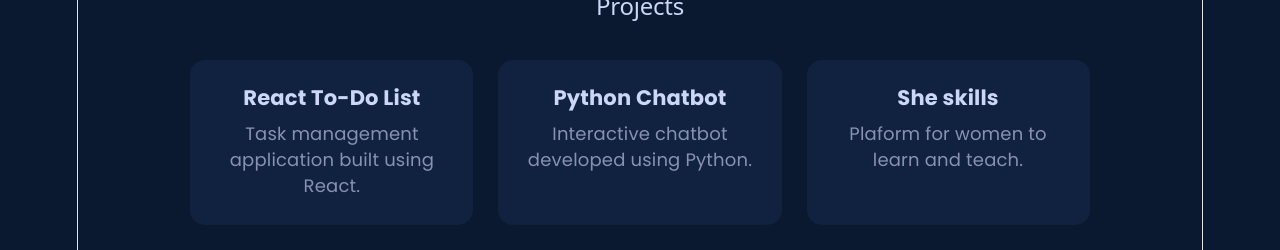
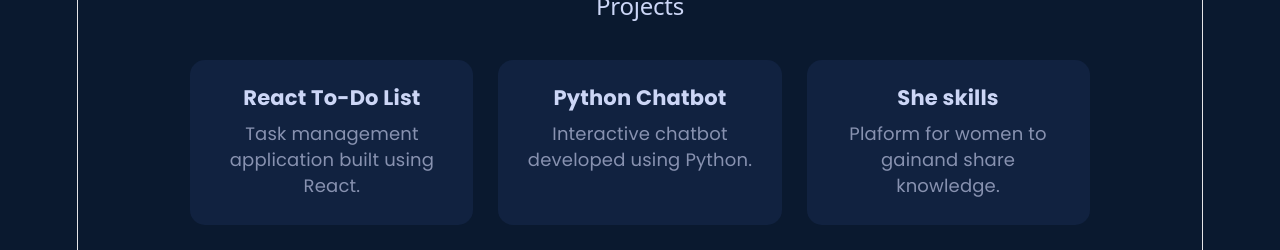
Before and after one commit to krishnapriya609/portfolio_mulearn, a React (Vite) app: page / in a window 1280 px wide. Shown: the part 1960-2210 px from the top of the page. Built offline with nearby package versions, Linux system fonts and the light colour scheme.

Commit message:
Updated portfolio design

```diff
--- a/src/App.jsx
+++ b/src/App.jsx
@@ -72,7 +72,7 @@
 
           <div className="project-card">
             <h3>She skills</h3>
-            <p>Plaform for women to learn and teach.</p>
+            <p>Plaform for women to gainand share knowledge.</p>
           </div>
 
           <div className="project-card">
```
